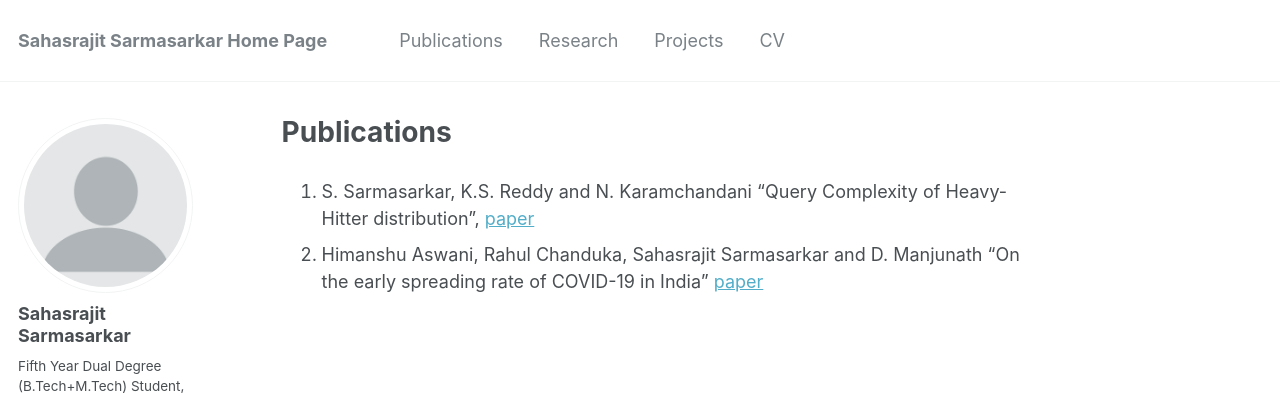
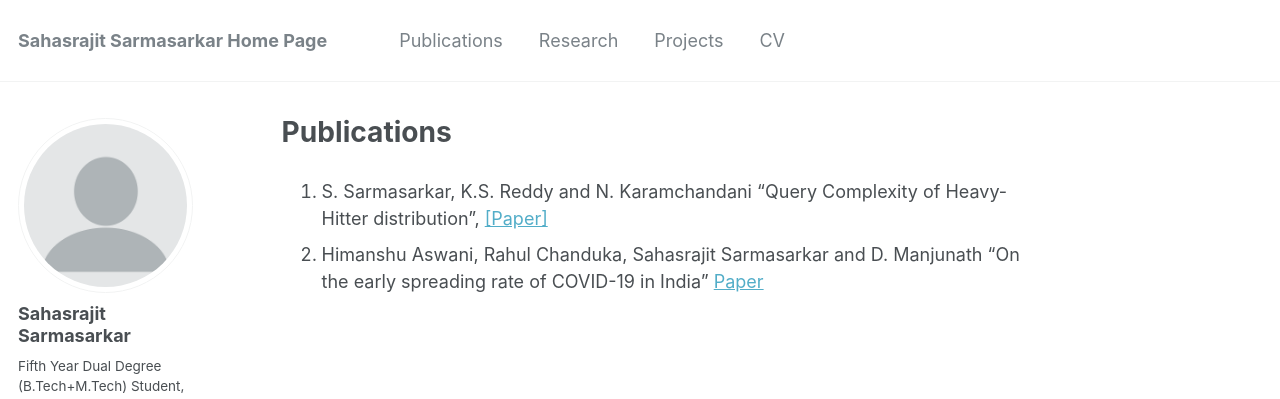
Before and after one commit to Sahasrajit123/Sahasrajit123.github.io, a Jekyll site: the page built from _pages/publications.md, in a window 1280 px wide. Shown: the top 399 px of the page. Built offline with Jekyll 4.4.1, drawn with Linux system fonts in a browser that asks for light colours.

Commit message:
Page changed

```diff
--- a/_pages/publications.md
+++ b/_pages/publications.md
@@ -4,8 +4,8 @@ permalink: /publications/
 author_profile: true
 ---
 
-1. S. Sarmasarkar, K.S. Reddy and N. Karamchandani  "Query Complexity of Heavy-Hitter distribution", [paper](https://arxiv.org/abs/2005.14425)
-2. Himanshu Aswani, Rahul Chanduka, Sahasrajit Sarmasarkar and D. Manjunath "On the early spreading rate of COVID-19 in India" [paper](https://www.researchgate.net/publication/340898213_On_the_early_spreading_rate_of_COVID-19_in_India)
+1. S. Sarmasarkar, K.S. Reddy and N. Karamchandani  "Query Complexity of Heavy-Hitter distribution", [[Paper]](https://arxiv.org/abs/2005.14425)
+2. Himanshu Aswani, Rahul Chanduka, Sahasrajit Sarmasarkar and D. Manjunath "On the early spreading rate of COVID-19 in India" [Paper](https://www.researchgate.net/publication/340898213_On_the_early_spreading_rate_of_COVID-19_in_India)
 
 <!---
 1. Vivek Borkar, Karan Chadha,  "A  reinforcement  learning  algorithm  for restless bandits", Indian Control Conference, 2018. \[[Link](https://ieeexplore.ieee.org/abstract/document/8307959)\]
```
